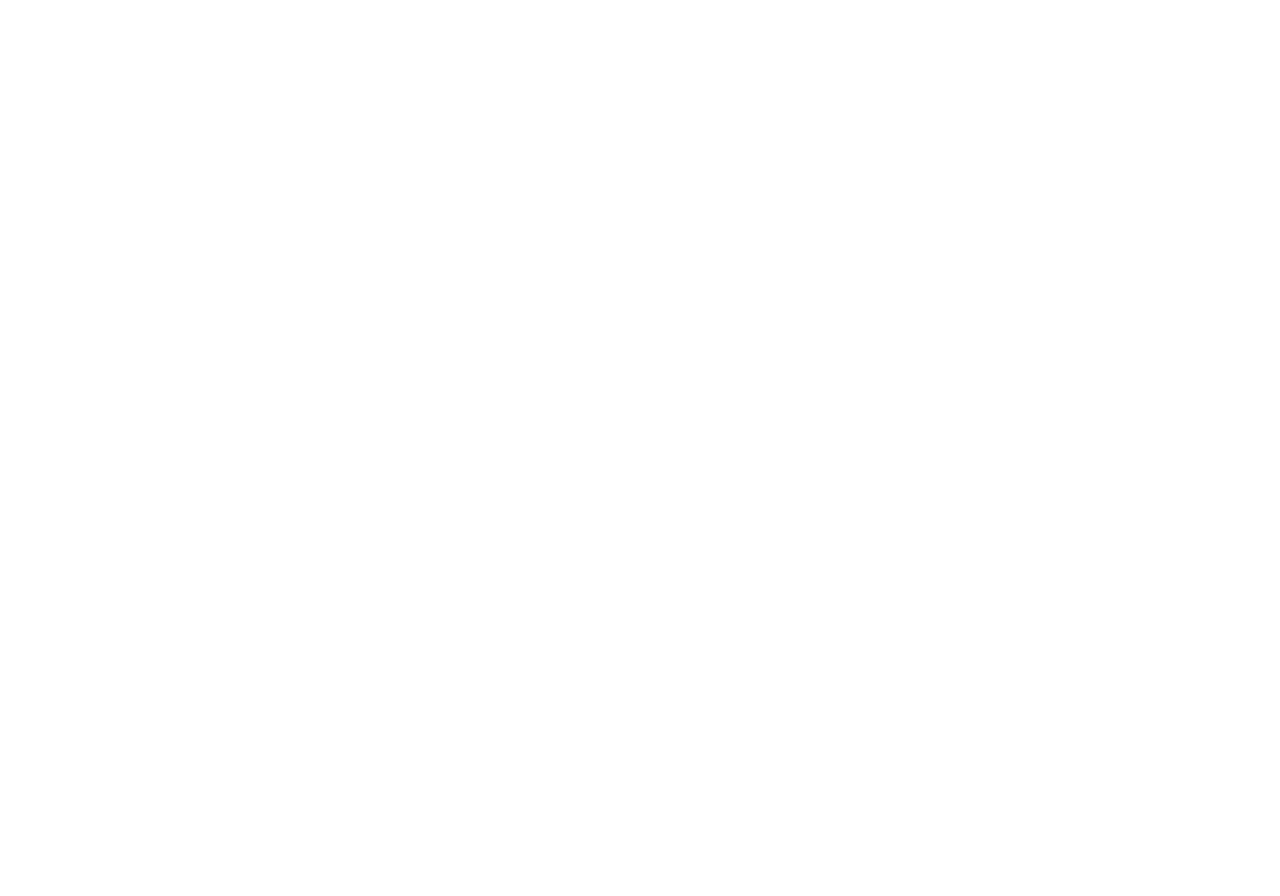
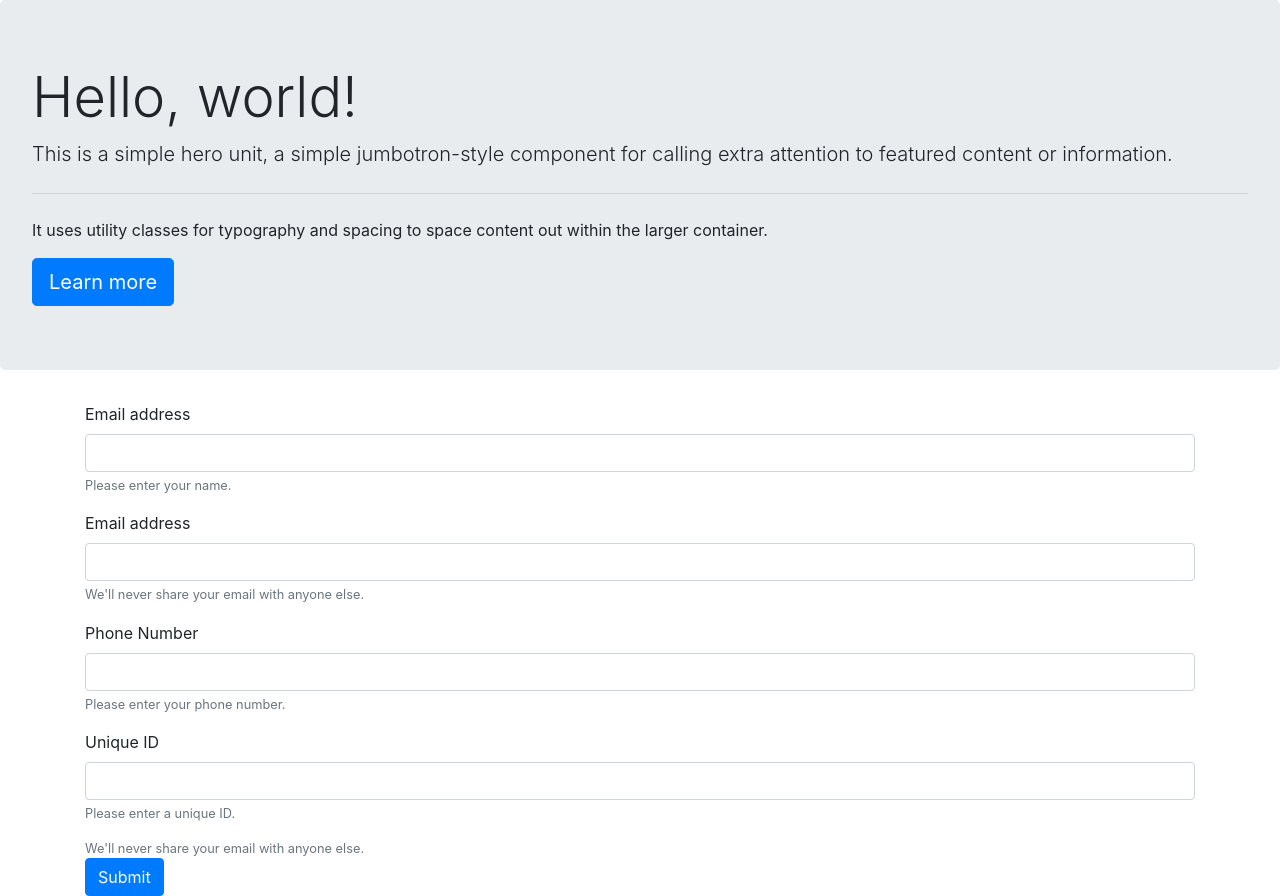
Before and after one commit to mollymccollumwx/hot-restaurant, a website: page views/reserve.html in a window 1280 px wide. Before the commit the page ends 800 px from the top, so only its background shows below. Drawn offline with nearby package versions, Linux system fonts and the light colour scheme.

Commit message:
Added content to reserve.html

```diff
--- a/views/reserve.html
+++ b/views/reserve.html
@@ -1,15 +1,101 @@
 <!DOCTYPE html>
 <html>
   <head>
-        <meta charset="utf-8">
-        <meta http-equiv="X-UA-Compatible" content="IE=edge">
+    <meta charset="utf-8" />
+    <meta http-equiv="X-UA-Compatible" content="IE=edge" />
     <title>Reservations</title>
-        <meta name="description" content="">
-        <meta name="viewport" content="width=device-width, initial-scale=1">
-        <link rel="stylesheet" href="../css/style.css">
+    <meta name="description" content="" />
+    <meta name="viewport" content="width=device-width, initial-scale=1" />
+    <script src="https://code.jquery.com/jquery-3.5.1.min.js" integrity="sha256-9/aliU8dGd2tb6OSsuzixeV4y/faTqgFtohetphbbj0=" crossorigin="anonymous"></script>
+    <link
+      rel="stylesheet"
+      href="https://cdn.jsdelivr.net/npm/bootstrap@4.5.3/dist/css/bootstrap.min.css"
+      integrity="sha384-TX8t27EcRE3e/ihU7zmQxVncDAy5uIKz4rEkgIXeMed4M0jlfIDPvg6uqKI2xXr2"
+      crossorigin="anonymous"
+    />
+    <link
+      rel="stylesheet"
+      href="https://use.fontawesome.com/releases/v5.15.1/css/all.css"
+      integrity="sha384-vp86vTRFVJgpjF9jiIGPEEqYqlDwgyBgEF109VFjmqGmIY/Y4HV4d3Gp2irVfcrp"
+      crossorigin="anonymous"
+    />
+    <link rel="stylesheet" href="../css/style.css" />
   </head>
   <body>
-
+    <div class="jumbotron">
+      <h1 class="display-4">Hello, world!</h1>
+      <p class="lead">
+        This is a simple hero unit, a simple jumbotron-style component for
+        calling extra attention to featured content or information.
+      </p>
+      <hr class="my-4" />
+      <p>
+        It uses utility classes for typography and spacing to space content out
+        within the larger container.
+      </p>
+      <a class="btn btn-primary btn-lg" href="#" role="button">Learn more</a>
+    </div>
+    <div class="container">
+        <div class="row">
+            <div class="col">
+                <form>
+                    <div class="form-group">
+                      <label for="name">Email address</label>
+                      <input
+                        type="text"
+                        class="form-control"
+                        id="name"
+                        aria-describedby="nameHelp"
+                      />
+                      <small id="nameHelp" class="form-text text-muted"
+                        >Please enter your name.</small
+                      >
+                    </div>
+                    <div class="form-group">
+                      <label for="email">Email address</label>
+                      <input
+                        type="email"
+                        class="form-control"
+                        id="email"
+                        aria-describedby="emailHelp"
+                      />
+                      <small id="emailHelp" class="form-text text-muted"
+                        >We'll never share your email with anyone else.</small
+                      >
+                    </div>
+                    <div class="form-group">
+                      <label for="phone">Phone Number</label>
+                      <input
+                        type="text"
+                        class="form-control"
+                        id="phone"
+                        aria-describedby="phoneHelp"
+                      />
+                      <small id="phoneHelp" class="form-text text-muted"
+                        >Please enter your phone number.</small
+                      >
+                    </div>
+                    <div class="form-group">
+                      <label for="name">Unique ID</label>
+                      <input
+                        type="text"
+                        class="form-control"
+                        id="id"
+                        aria-describedby="idHelp"
+                      />
+                      <small id="idHelp" class="form-text text-muted"
+                        >Please enter a unique ID.</small
+                      >
+                    </div>
+                      <small id="emailHelp" class="form-text text-muted"
+                        >We'll never share your email with anyone else.</small
+                      >
+                      <button type="submit" class="btn btn-primary">Submit</button>
+                    </div>
+                  </form>
+            </div>
+        </div>
+    </div>
 
     <script src="" async defer></script>
   </body>
```
Lines whose indentation alone changed are shown as unchanged.
